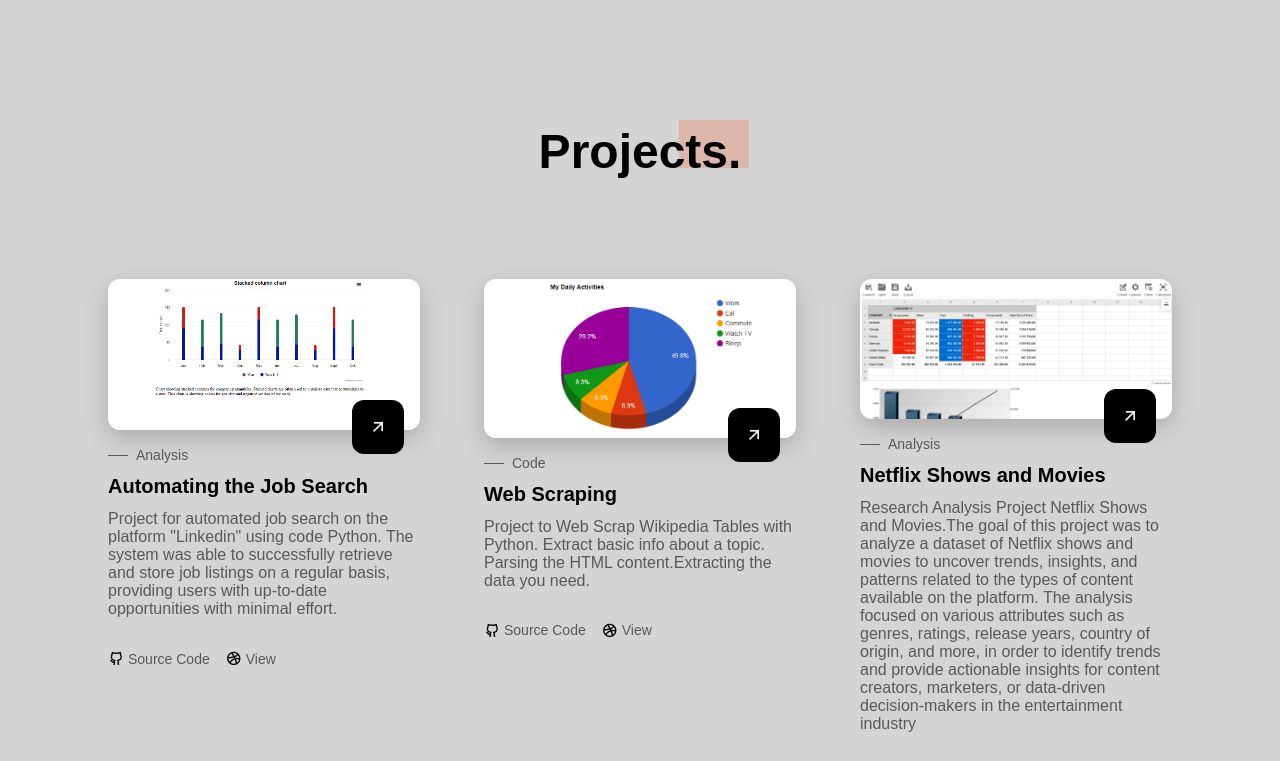
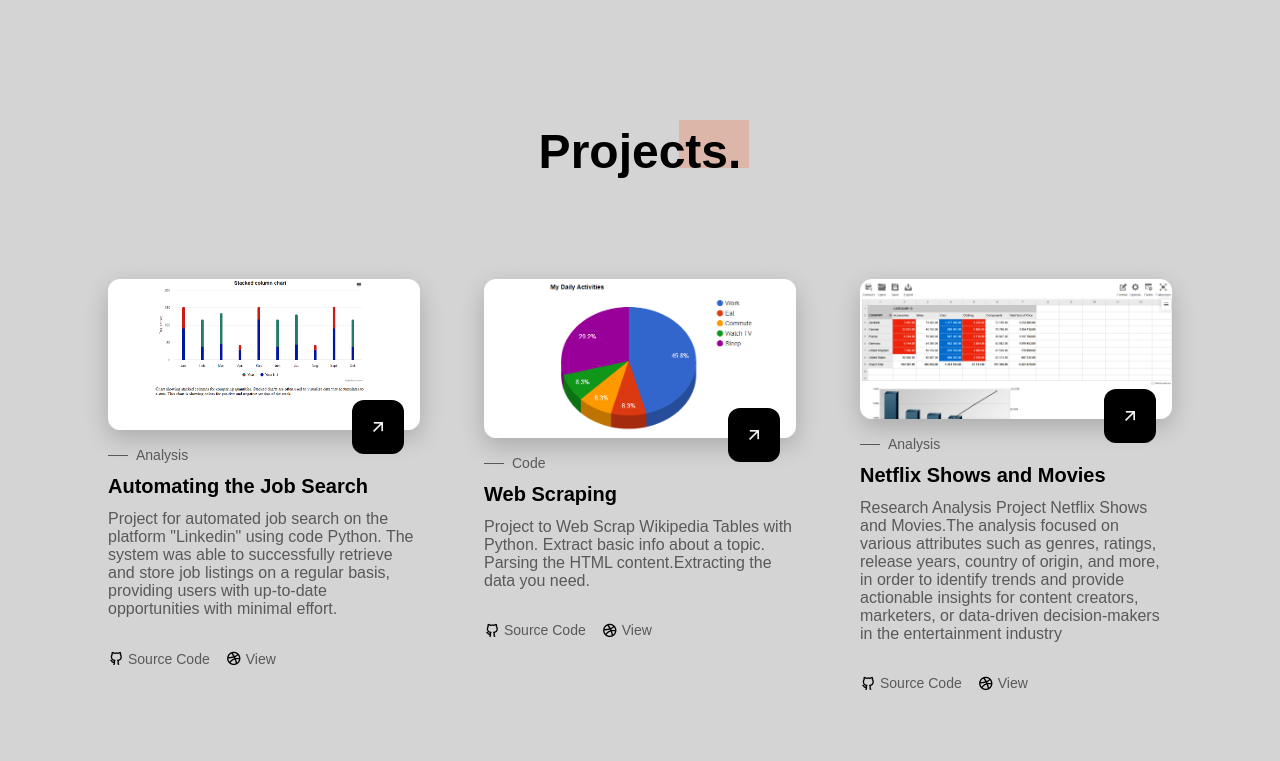
Before and after one commit to mscbuild/analysis, a plain HTML site: page index.html in a window 1280 px wide. Shown: the top 761 px of the page. Drawn offline with nearby package versions, Linux system fonts and the light colour scheme; a web font is replaced by a local one.

Commit message:
index.html

```diff
--- a/index.html
+++ b/index.html
@@ -446,7 +446,7 @@ img {
         <h2 class="projects__title">Netflix Shows and Movies</h2>
 
         <p class="projects__description">
-          Research Analysis Project Netflix Shows and Movies.The goal of this project was to analyze a dataset of Netflix shows and movies to uncover trends, insights, and patterns related to the types of content available on the platform. The analysis focused on various attributes such as genres, ratings, release years, country of origin, and more, in order to identify trends and provide actionable insights for content creators, marketers, or data-driven decision-makers in the entertainment industry
+          Research Analysis Project Netflix Shows and Movies.The analysis focused on various attributes such as genres, ratings, release years, country of origin, and more, in order to identify trends and provide actionable insights for content creators, marketers, or data-driven decision-makers in the entertainment industry
         </p>
       </div>
 
```
